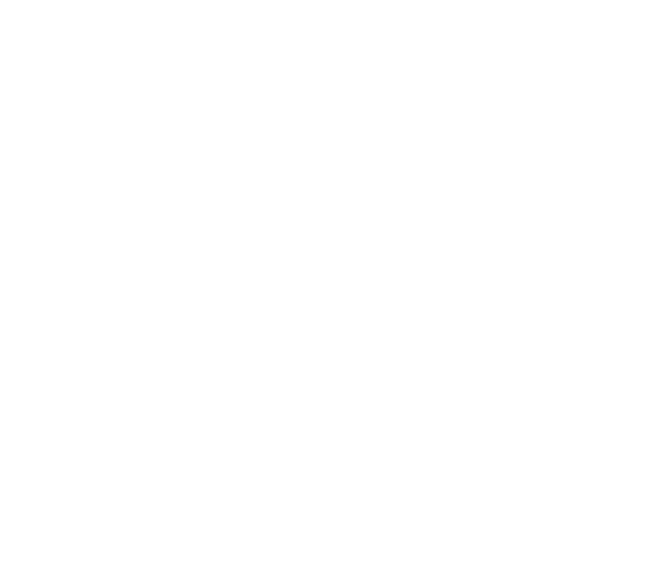
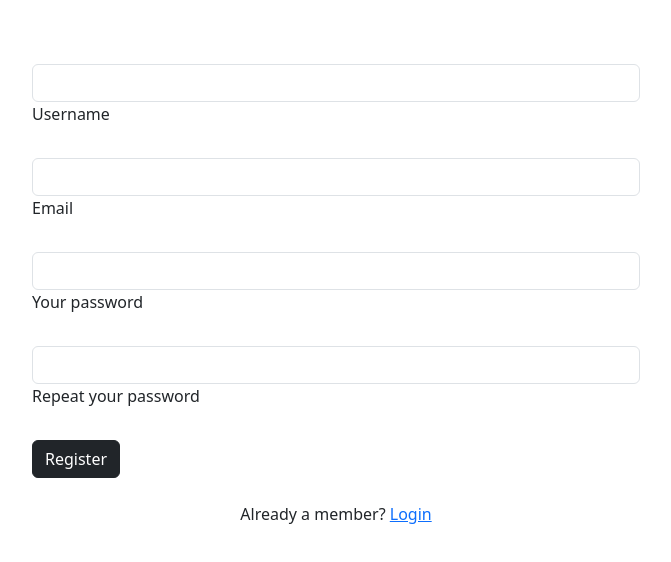
Before and after one commit to aleksyniemir/engineering_degree, a React (Create React App) app in the folder client/: page /register in a window 1280 px wide. Before the commit this address had no page. Shown: the top 562 px of the page, without its empty margins (304-975 px from the left). Built offline with nearby package versions, Linux system fonts and the light colour scheme.

Commit message:
added functioning registation page

```diff
--- a/client/src/App.js
+++ b/client/src/App.js
@@ -1,51 +1,3 @@
-
-// import './App.css';
-// import {useState, useEffect} from 'react'
-// import UserList from './components/UserList'
-// import Login from './components/auth/Login'
-
-// function App() {
-//   const [isLoggedIn, setIsLoggedIn] = useState(false);
-
-//   const handleLoginSuccess = () => {
-//     setIsLoggedIn(true);
-//   };
-
-//   // const [users, setUsers] = useState([])
-
-//   // useEffect(() => {
-//   //   fetch('http://localhost:5000/users/get_users', {
-//   //     'method': 'GET',
-//   //     headers: {
-//   //       'Content-Type': "application/json",
-//   //       'Authorization': `Bearer ${localStorage.getItem('token')}`
-//   //     }
-//   //   })
-//   //   .then(resp => resp.json())
-//   //   .then(resp => setUsers(resp))
-//   //   .catch(error => console.log(error))
-//   // }, [])
-
-
-//   //      <UserList users = {users}/>
-//   return (
-//     <div className="App">
-//       {isLoggedIn ? (
-//         <>
-//           <h1> Flask and recat app</h1>
-//           <UserList/>
-
-//         </>
-//       ) : (
-
-//         <Login onLoginSuccess={handleLoginSuccess} />
-//       )}
-//     </div>
-//   );
-// }
-
-// export default App;
-
 import React, { useState } from 'react';
 import {
   BrowserRouter as Router,
@@ -54,6 +6,7 @@
   Navigate,
 } from 'react-router-dom';
 import LoginPage from './pages/LoginPage';
+import RegistrationPage from './pages/RegistrationPage';
 import GamePage from './pages/GamePage';
 
 function App() {
@@ -67,6 +20,7 @@
     <Router>
       <Routes>
         <Route path="/" element={isLoggedIn ? <Navigate to="/gamepage" /> : <LoginPage onLoginSuccess={handleLoginSuccess} />} />
+        <Route path="/register" element={isLoggedIn ? <Navigate to="/gamepage" /> : <RegistrationPage/>} />
         <Route path="/gamepage" element={isLoggedIn ? <GamePage /> : <Navigate to="/" />} />
       </Routes>
     </Router>
--- a/client/src/components/auth/Login.js
+++ b/client/src/components/auth/Login.js
@@ -22,12 +22,13 @@
                 }),
             });
 
+            const data = await response.json();
             if (response.ok) {
-                const data = await response.json();
                 localStorage.setItem('token', data.token);
                 console.log('Success:', data);
                 onLoginSuccess();
             } else {
+                alert(data.message)
                 console.log('Login failed.')
             }
         } catch (error) {
--- a/client/src/components/auth/Register.js
+++ b/client/src/components/auth/Register.js
@@ -0,0 +1,94 @@
+import React, { useState } from 'react';
+import {
+    MDBInput,
+}
+  from 'mdb-react-ui-kit';
+import {
+    useNavigate,
+  } from 'react-router-dom';
+
+const Register = ({ onRegistrationSuccess }) => {
+
+  const navigate = useNavigate();
+  const [username, setUsername] = useState('');
+  const [email, setEmail] = useState('');
+  const [password, setPassword] = useState('');
+  const [repeatPassword, setRepeatPassword] = useState('');
+
+  const handleSubmit = async (event) => {
+    event.preventDefault();
+    if (password !== repeatPassword) {
+      alert("Passwords do not match!");
+      return;
+    }
+
+    const user = {
+        nick: username,
+        email: email,
+        password: password
+      };
+
+    try {
+        const response = await fetch('http://localhost:5000/auth/sign_up', {
+            method: 'POST',
+            headers: {
+            'Content-Type': 'application/json'
+            },
+            body: JSON.stringify(user)
+    });
+
+    const data = await response.json();
+
+    if (response.ok) {
+      console.log('User registered successfully!');
+      navigate('/');
+    } else {
+      console.log('Registration failed!', data.message);
+      alert(data.message)
+    }
+  } catch (error) {
+    console.error('There was an error!', error);
+  }
+
+  };
+
+  return (
+    <form onSubmit={handleSubmit}>
+        <MDBInput
+            label="Username"
+            type="text"
+            value={username}
+            wrapperClass='mb-4'
+            onChange={e => setUsername(e.target.value)}
+        />
+        <MDBInput
+            label="Email"
+            type="email"
+            value={email}
+            wrapperClass='mb-4'
+            onChange={e => setEmail(e.target.value)}
+        />
+        <MDBInput
+            label="Your password"
+            type="password"
+            value={password}
+            wrapperClass='mb-4'
+            onChange={e => setPassword(e.target.value)}
+        />
+        <MDBInput
+            label="Repeat your password"
+            type="password"
+            value={repeatPassword}
+            wrapperClass='mb-4'
+            onChange={e => setRepeatPassword(e.target.value)}
+        />
+        <button
+            class="ripple ripple-surface ripple-surface-light btn btn-dark mb-4"
+            type="submit">
+                Register
+        </button>
+    </form>
+  );
+}
+
+export default Register;
--- a/client/src/pages/LoginPage.js
+++ b/client/src/pages/LoginPage.js
@@ -10,7 +10,7 @@
       <Login onLoginSuccess={onLoginSuccess} />
 
       <div className="text-center">
-        <p>Not a member? <a href="#!">Register</a></p>
+        <p>Not a member? <a href="/register">Register</a></p>
       </div>
 
     </MDBContainer>
--- a/client/src/pages/RegistrationPage.js
+++ b/client/src/pages/RegistrationPage.js
@@ -0,0 +1,21 @@
+import React from 'react';
+import Register from '../components/auth/Register';
+import {
+  MDBContainer,
+} from 'mdb-react-ui-kit';
+
+
+function RegistrationPage({ onRegistrationSuccess }) {
+  return (
+    <MDBContainer className="p-3 my-5 d-flex flex-column w-50">
+      <Register onRegistrationSuccess={onRegistrationSuccess} />
+
+      <div className="text-center">
+        <p>Already a member? <a href="/">Login</a></p>
+      </div>
+
+    </MDBContainer>
+  );
+}
+
+export default RegistrationPage;
```
